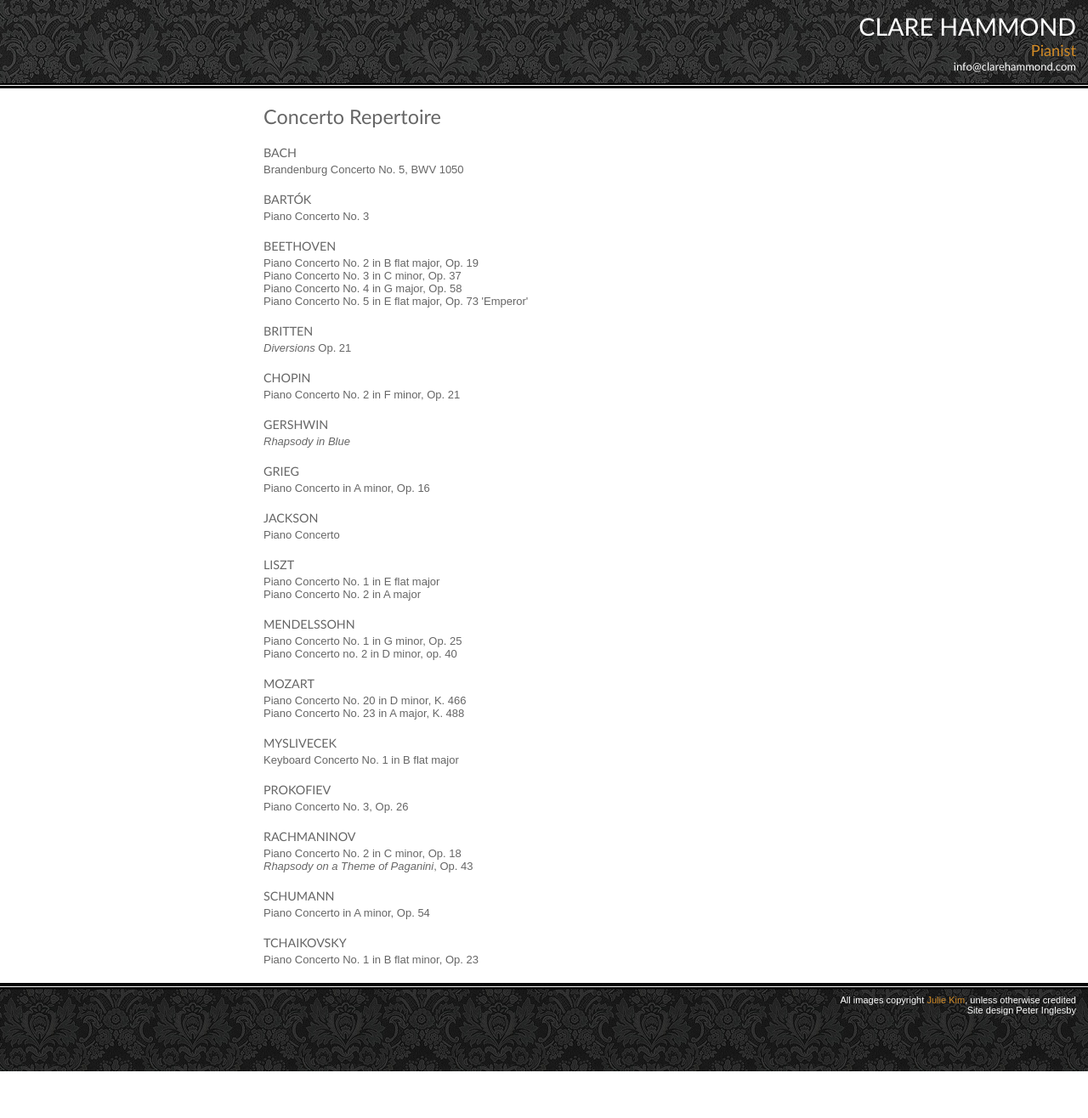
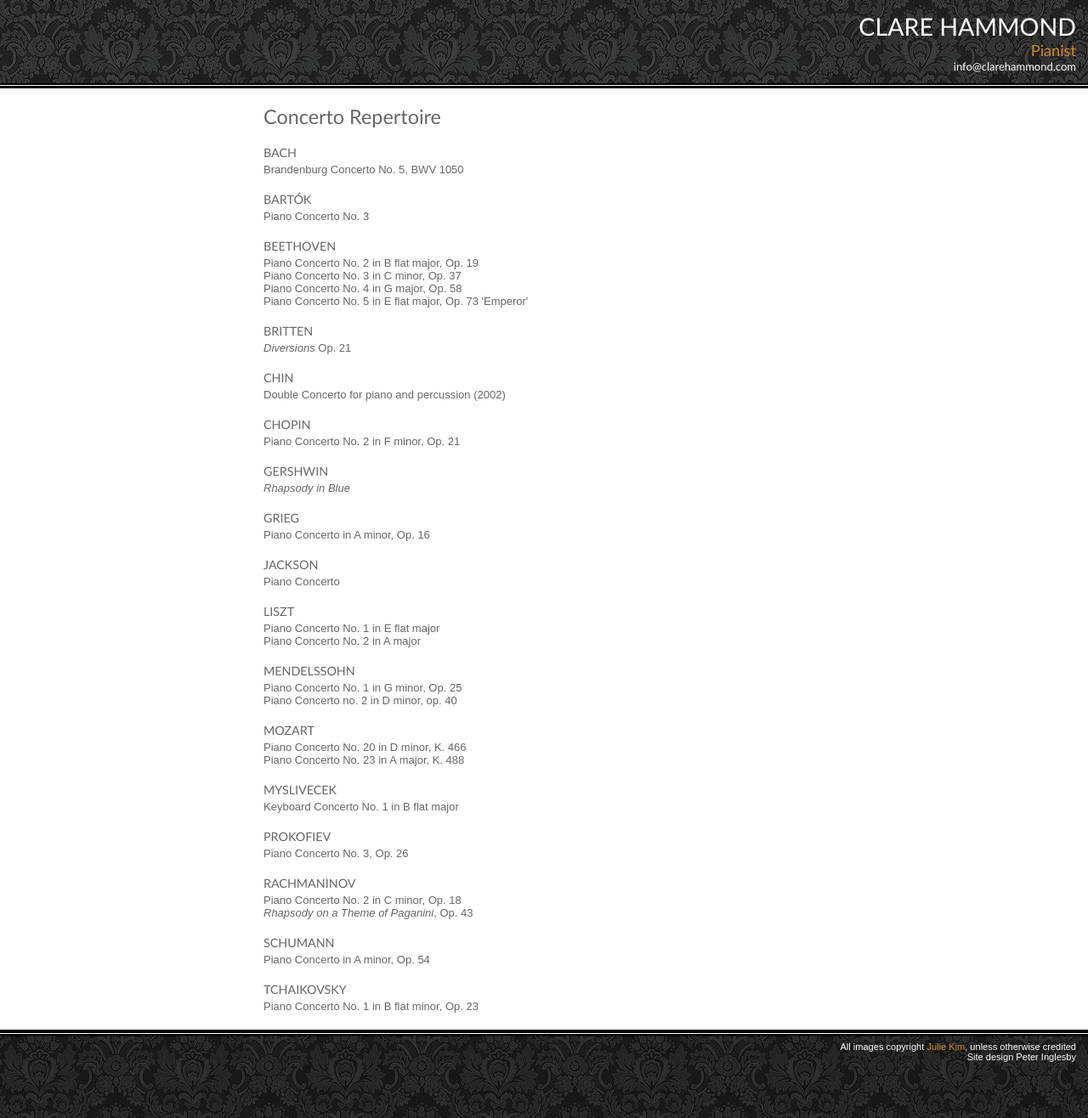
Before and after one commit to hammonc/clarehammond.com, a Jekyll site: the page built from concerto-repertoire.html, in a window 1280 px wide. Shown: the whole page at 85% size. Built offline with Jekyll 4.4.1, drawn with Linux system fonts in a browser that asks for light colours; before the commit the page ends 1261 px from its top, so only the background shows below that.

Commit message:
chin added

```diff
--- a/concerto-repertoire.html
+++ b/concerto-repertoire.html
@@ -18,6 +18,9 @@ layout: repertoire
 
 <h4>BRITTEN</h4>
 <p><em>Diversions</em> Op. 21</p>
+
+<h4>CHIN</h4>
+<p>Double Concerto for piano and percussion (2002)</p>
 
 <h4>CHOPIN</h4>
 <p>Piano Concerto No. 2 in F minor, Op. 21</p>
```
